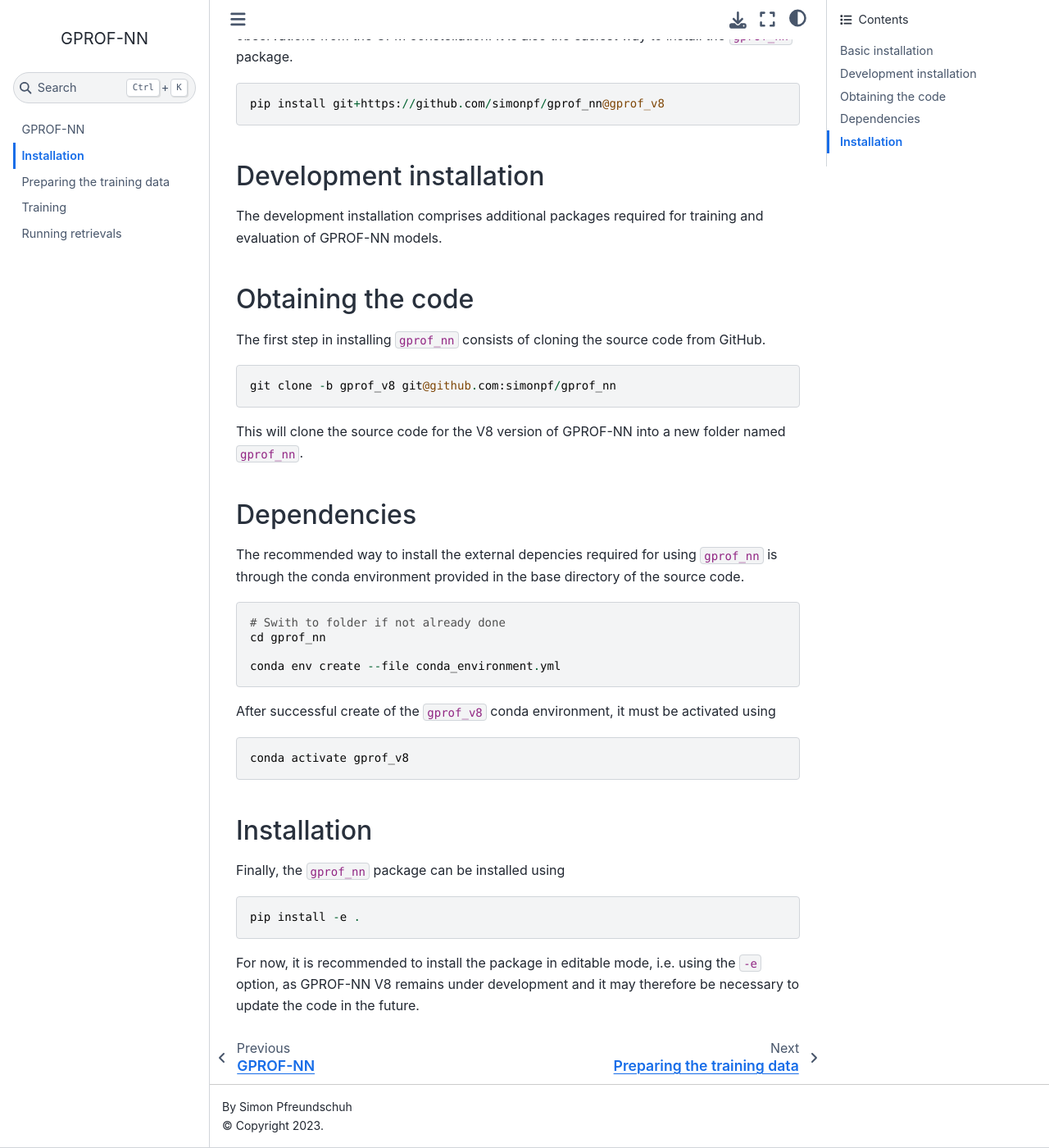
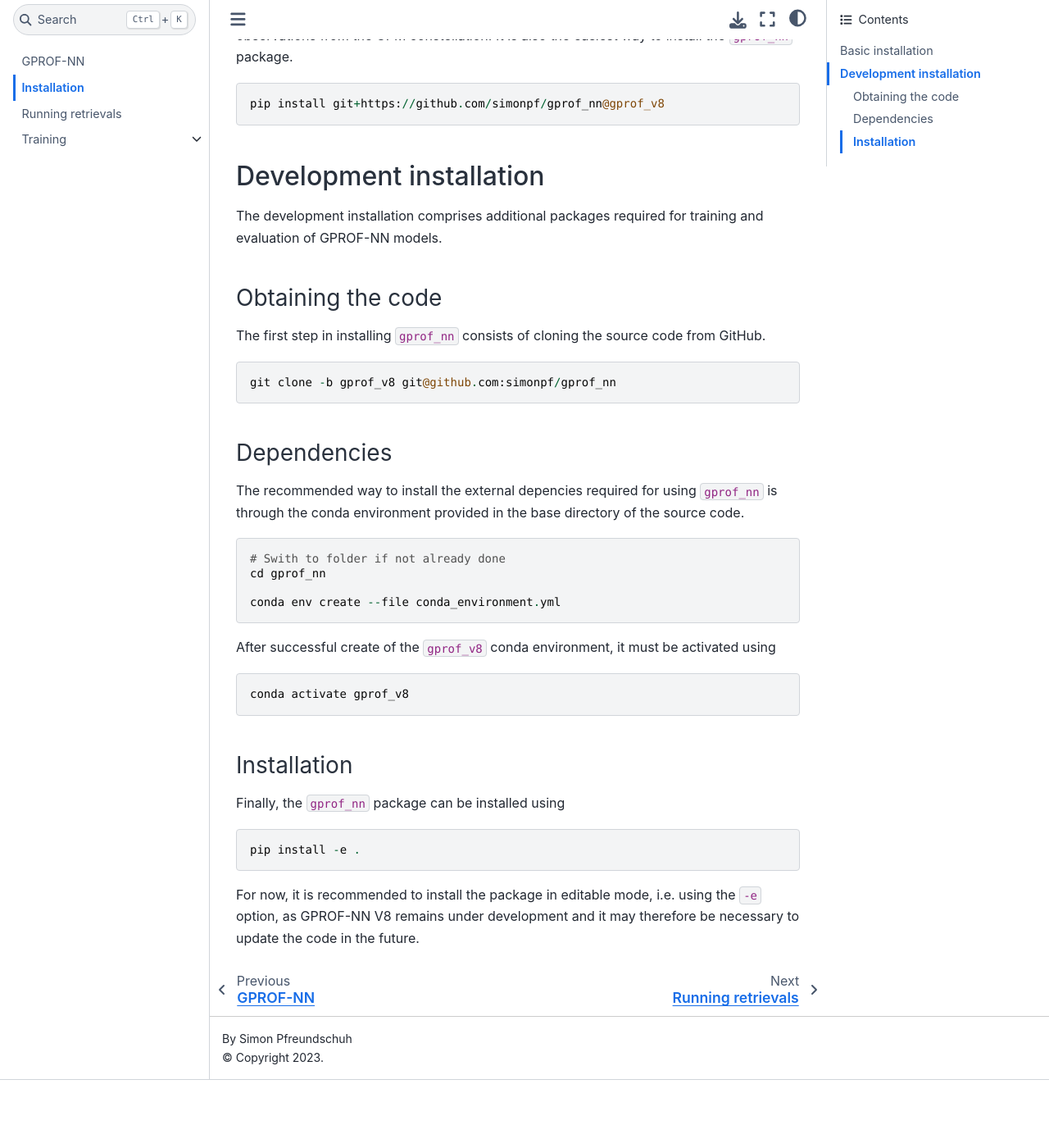
Before and after one commit to simonpf/gprof_nn, a Jupyter Book: the page built from docs/installation.md, in a window 1280 px wide and 1400 px high, scrolled down 212 px. Shown: the whole window at 82% size. Built offline with Jupyter Book 1.0.4 settings and Sphinx 7.4.7 and the Sphinx Book theme 1.1.4, drawn with Linux system fonts in a browser that asks for light colours; after the commit the page ends 1529 px from its top, so only the background shows below that.

Commit message:
Update documentation.

````diff
--- a/docs/_toc.yml
+++ b/docs/_toc.yml
@@ -2,6 +2,8 @@ format: jb-book
 root: intro
 chapters:
 - file: installation
-- file: training_data
+- file: retrieval
 - file: training
-- file: retrieval
+  sections:
+    - file: training_data
+    - file: training_run
--- a/docs/installation.md
+++ b/docs/installation.md
@@ -14,7 +14,7 @@ pip install git+https://github.com/simonpf/gprof_nn@gprof_v8
 The development installation comprises additional packages required for training and evaluation of GPROF-NN models.
 
 
-## Obtaining the code
+### Obtaining the code
 
 The first step in installing ``gprof_nn`` consists of cloning the source code from GitHub.
 
@@ -22,13 +22,12 @@ The first step in installing ``gprof_nn`` consists of cloning the source code fr
 git clone -b gprof_v8 git@github.com:simonpf/gprof_nn
 ```
 
-This will clone the source code for the V8 version of GPROF-NN into a new folder named ``gprof_nn``.
 
+### Dependencies
 
-## Dependencies
-
-The recommended way to install the external depencies required for using ``gprof_nn`` is through
-the conda environment provided in the base directory of the source code.
+The recommended way to install the external depencies required for using
+``gprof_nn`` is through the conda environment provided in the base directory of
+the source code.
 
 ```
 # Swith to folder if not already done
@@ -43,7 +42,7 @@ conda activate gprof_v8
 ```
 
 
-## Installation
+### Installation
 
 Finally, the ``gprof_nn`` package can be installed using
 
````
Also changed, not shown: docs/intro.md (+1 -1 lines), docs/training.md (+4 -36 lines), docs/training_run.md (added, +40 -0 lines).
